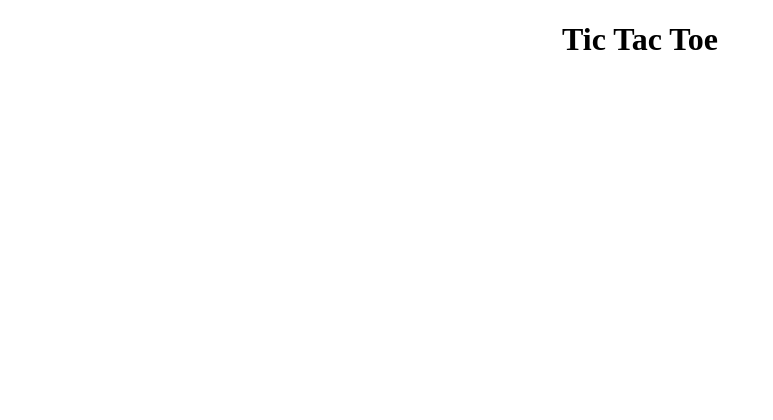
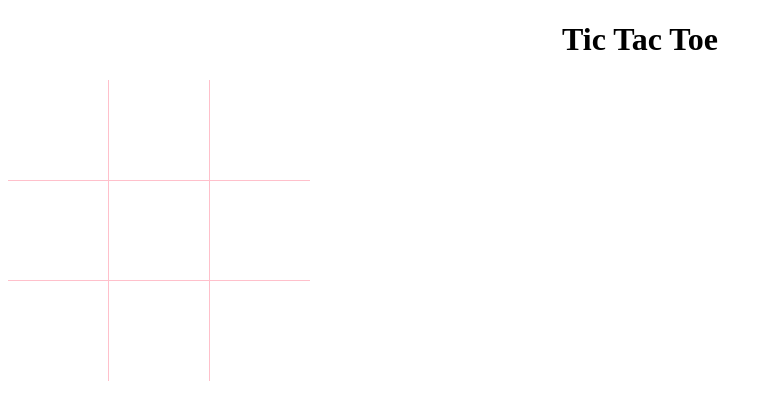
Before and after one commit to MeeshAmerica/css-game-board, a plain HTML site: page index.html in a window 1280 px wide. Shown: the whole page, without its empty margins (0-773 px from the left). Drawn offline with Linux system fonts and the light colour scheme.

Commit message:
revised css

```diff
--- a/index.html
+++ b/index.html
@@ -12,19 +12,22 @@
 <body>
     <div id="board">
         <h1>Tic Tac Toe</h1>
-        <div class="row"></div>
+        <div class="row">
                 <div class="top left"></div>
                 <div class="top middle"></div>
                 <div class="top right"></div>
-        <div class="row"></div>
+        </div>
+        <div class="row">
                 <div class=".center left"></div>
                 <div class=".center middle"></div>
                 <div class=".center right"></div>
-        <div class="row"></div>
+        </div>
+        <div class="row">
                 <div class="bottom left"></div>
                 <div class="bottom middle"></div>
                 <div class="bottom right"></div>
         </div>
+    </div>
 </body>
 
 </html>
--- a/style.css
+++ b/style.css
@@ -2,13 +2,30 @@ h1 {
     text-align: center
 }
 
-.board {
+#board {
     padding-top: 3em
+    cursor: pointer;
 }
 
-.row {
+div div {
     float: left;
     height: 100px;
     width: 100px;
-    clear: both;
 }
+.row {
+    clear:both;
+    margin: 0, auto;
+    width: 302px;
+}
+.top {
+   border-bottom: 1px pink solid;
+}
+.bottom {
+    border-top: 1px pink solid;
+}
+.right {
+    border-left: 1px pink solid;
+}
+.left {
+    border-right: 1px pink solid;
+}
```
Lines whose indentation alone changed are shown as unchanged.
